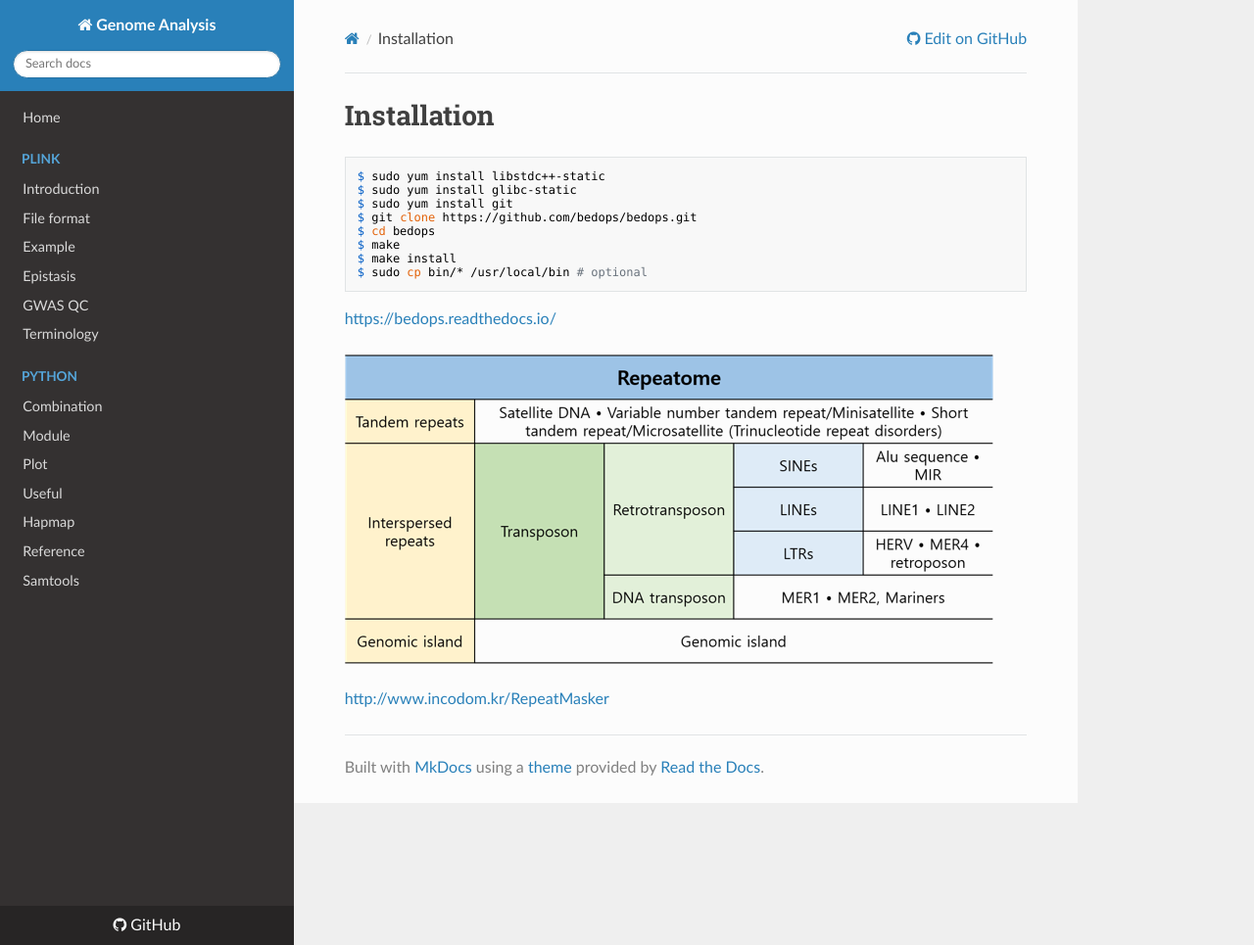
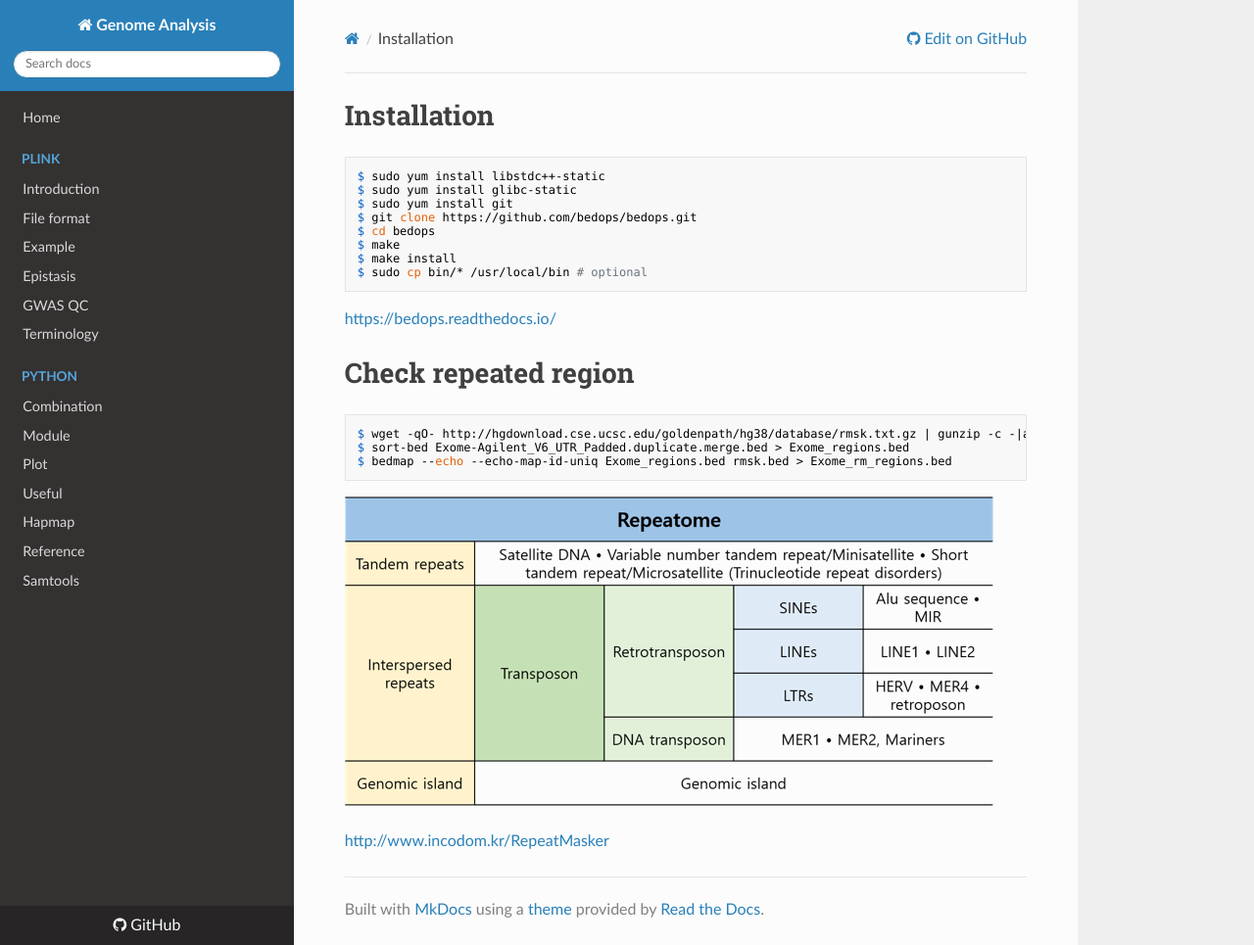
Before and after one commit to WonyoungCho/plink, an MkDocs documentation site: the page built from docs/bedops_int.md, in a window 1280 px wide and 965 px high. Shown: the whole window at 98% size. Built offline with MkDocs 1.6.1, drawn with Linux system fonts in a browser that asks for light colours; nearby versions of some CDN libraries; old or Windows-style settings are respelled for this version of MkDocs.

Commit message:
Update bedops_int.md

````diff
--- a/docs/bedops_int.md
+++ b/docs/bedops_int.md
@@ -11,7 +11,12 @@ $ sudo cp bin/* /usr/local/bin # optional
 ```
 <https://bedops.readthedocs.io/>
 
-
+# Check repeated region
+```
+$ wget -qO- http://hgdownload.cse.ucsc.edu/goldenpath/hg38/database/rmsk.txt.gz | gunzip -c -|awk -v OFS="\t" '{ print $6, $7, $8, $12, $11, $10 }' -|sort-bed - > rmsk.bed
+$ sort-bed Exome-Agilent_V6_UTR_Padded.duplicate.merge.bed > Exome_regions.bed
+$ bedmap --echo --echo-map-id-uniq Exome_regions.bed rmsk.bed > Exome_rm_regions.bed
+```
 ![Repeat regions](./image/repeat_region.png)
 
 <http://www.incodom.kr/RepeatMasker>
````
